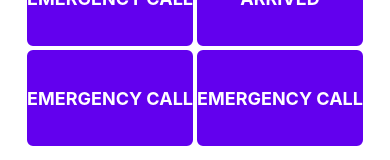
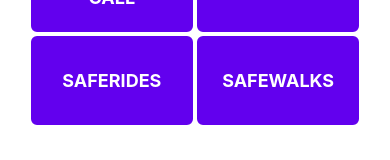
Before and after one commit to Leundai/SafeFriend, a React Native app: screen / in a window 390 px wide. Shown: the part 505-665 px from the top of the page. Built offline with nearby package versions, Linux system fonts and the light colour scheme.

Commit message:
changed location

```diff
--- a/app/components/Main/MainButtons.js
+++ b/app/components/Main/MainButtons.js
@@ -25,7 +25,7 @@ export default function MainButtons() {
             <Text style={styles.buttonText}>EMERGENCY CALL</Text>
           </TouchableOpacity>
           <TouchableOpacity style={styles.largeButton} onPress={emergencyCall}>
-            <Text style={styles.buttonText}>EMERGENCY CALL</Text>
+            <Text style={styles.buttonText}>SAFERIDES</Text>
           </TouchableOpacity>
         </View>
         <View style={styles.columnButtons}>
@@ -36,7 +36,7 @@ export default function MainButtons() {
             <Text style={styles.buttonText}>ARRIVED</Text>
           </TouchableOpacity>
           <TouchableOpacity style={styles.largeButton} onPress={emergencyCall}>
-            <Text style={styles.buttonText}>EMERGENCY CALL</Text>
+            <Text style={styles.buttonText}>SAFEWALKS</Text>
           </TouchableOpacity>
         </View>
       </View>
--- a/app/pages/Main.js
+++ b/app/pages/Main.js
@@ -8,7 +8,6 @@ export default function Main() {
   return (
     <SafeAreaView style={styles.safeContainer}>
       <Text style={styles.header}> SafeFriend </Text>
-			<View></View>
       <MapView
 	  	style={styles.map}
 	    initialRegion={{
--- a/app/styles/MainStyles.js
+++ b/app/styles/MainStyles.js
@@ -5,12 +5,10 @@ export default StyleSheet.create({
     fontSize: 36,
     alignSelf: 'center',
     flex: 0.3,
-    marginBottom: 35,
     color: '#6200EE',
   },
   map: {
-    borderWidth: 190,
-    alignSelf: 'center',
+    borderWidth: 180,
   },
   safeContainer: {
     alignItems: 'center',
@@ -35,7 +33,7 @@ export default StyleSheet.create({
   },
   columnButtons: {
     flex: 1,
-    height: 300,
+    height: 280,
   },
   buttonText: {
     fontSize: 18,
```
